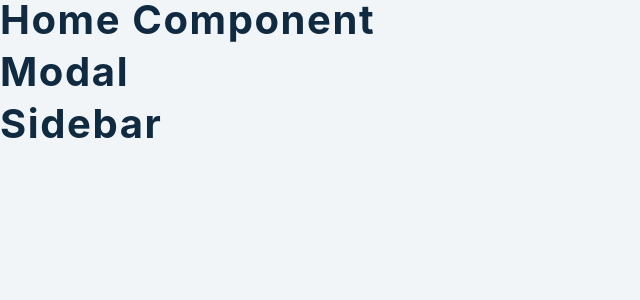
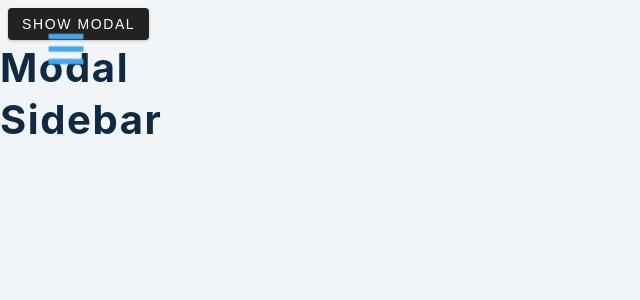
Before and after one commit to NoahThomlison/react-mini-project, a React (Create React App) app in the folder 12-sidebar-modal/setup/: page / in a window 1280 px wide. Shown: the top 300 px of the page, without its empty margins (0-640 px from the left). Built offline with nearby package versions, Linux system fonts and the light colour scheme.

Commit message:
adds content for home

```diff
--- a/12-sidebar-modal/setup/src/Home.js
+++ b/12-sidebar-modal/setup/src/Home.js
@@ -2,7 +2,16 @@ import React, { useContext } from 'react'
 import { FaBars } from 'react-icons/fa'
 
 const Home = () => {
-  return <h2>home component</h2>
-}
+  return (
+    <div>
+      <button className='sidebar-toggle'>
+        <FaBars></FaBars>
+      </button>
+      <button className='btn'>
+        Show Modal
+      </button>
+    </div>
+    )
+  }
 
 export default Home
```
